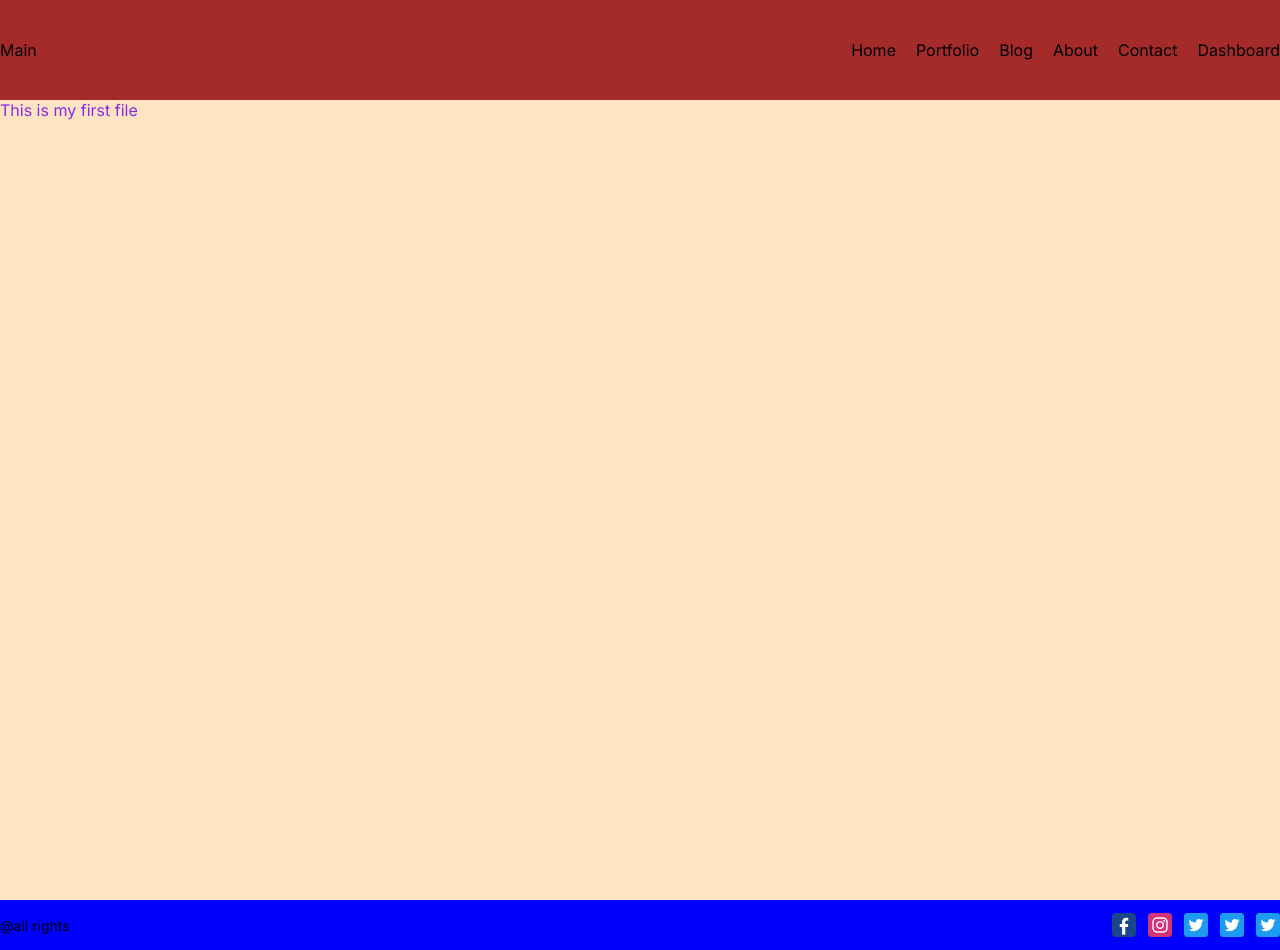
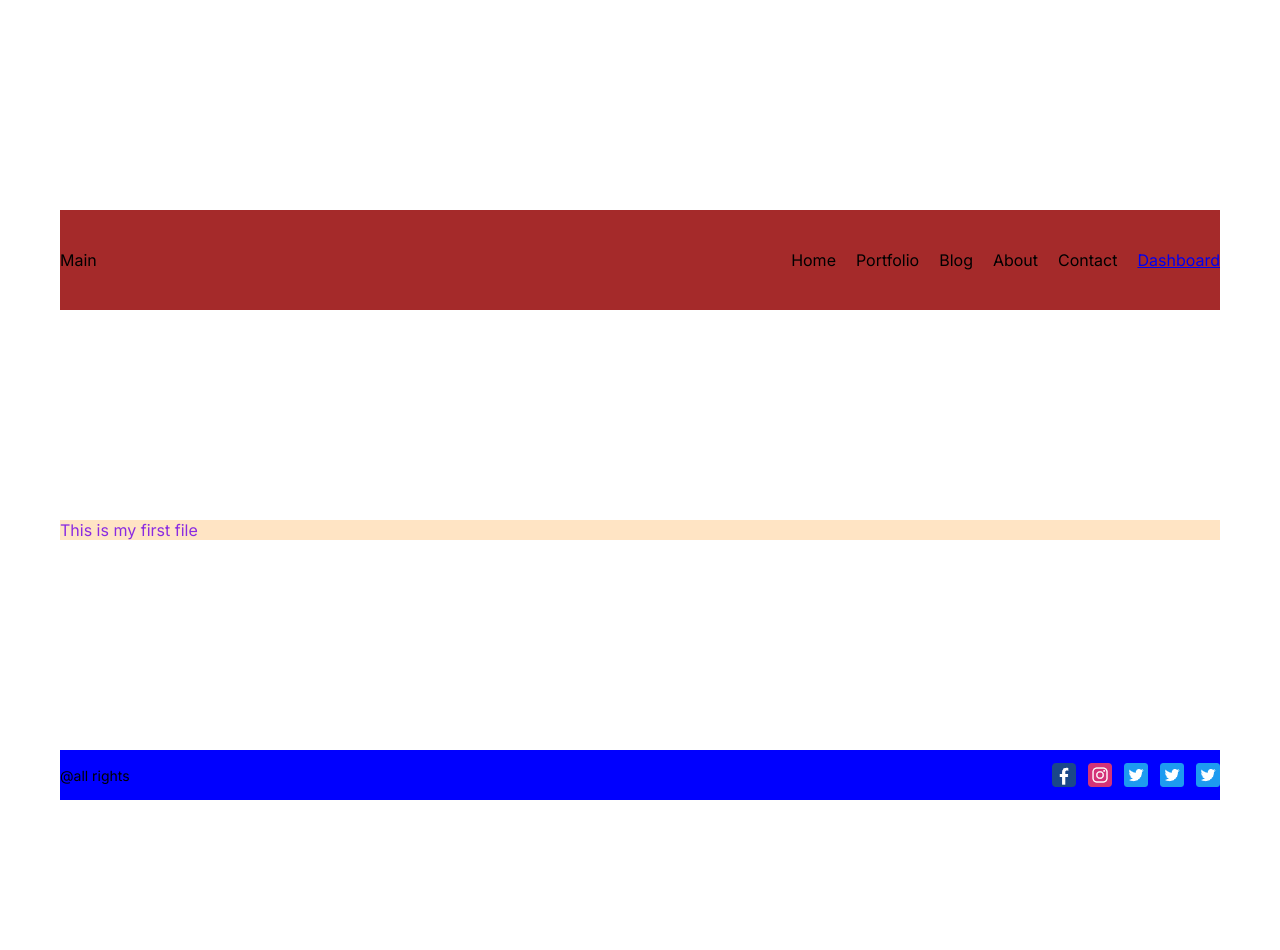
Before and after one commit to Gabodze/node-app, a Next.js app: page / in a window 1280 px wide. After the commit the page ends 800 px from the top, so only its background shows below. Built offline with nearby package versions, Linux system fonts and the light colour scheme.

Commit message:
second commit

```diff
--- a/src/app/components/footer/Footer.jsx
+++ b/src/app/components/footer/Footer.jsx
@@ -19,6 +19,11 @@ function Footer(){
             height={24}
             alt="Fb"
             />
+            {/* <img src="/3.png" className={styles.icon}
+            width={24}
+            height={24}
+            alt="Fb"
+            /> */}
             <img src="/3.png" className={styles.icon}
             width={24}
             height={24}
@@ -29,6 +34,7 @@ function Footer(){
             height={24}
             alt="Fb"
             />
+
             <img src="/3.png" className={styles.icon}
             width={24}
             height={24}
--- a/src/app/components/navbar/Navbar.jsx
+++ b/src/app/components/navbar/Navbar.jsx
@@ -1,5 +1,6 @@
 import React from "react";
 import styles from './Navbar.module.css'
+import Link from "next/link"
 
 
 function Navbar() {
@@ -27,6 +28,7 @@ function Navbar() {
     {
       id: 6,
       title: "Dashboard",
+      url: '/Dashboard'
     },
   ];
 
@@ -35,7 +37,7 @@ function Navbar() {
       <div>Main</div>
       <div className={styles.links}>
         {links.map((link) => (
-          <div>{link.title}</div>
+          <Link href={link.url}>{link.title}</Link>
         ))}
       </div>
     </div>
--- a/src/app/globals.css
+++ b/src/app/globals.css
@@ -15,3 +15,13 @@ p{
   font-size: 2em;
   color: red;
 }
+
+.container{
+  max-width: 1366px;
+  min-height: 100vh;
+  margin: 0 auto;
+  padding: 0 60px;
+  display: flex;
+  flex-direction: column;
+  justify-content: space-between;
+}
--- a/src/app/layout.js
+++ b/src/app/layout.js
@@ -14,13 +14,14 @@ export default function RootLayout({ children }) {
   return (
     <html lang="en">
       <body className={inter.className}>
-      <Navbar/>
-        {children}
+        <div className='container' >
+          <a href='https://www.bing.com/images/search?view=detailV2&ccid=jd1GBgxv&id=B5959900FDC671605CE6DF51B3CC9BADECDA760F&thid=OIP.jd1GBgxvrAe0BrJnn569mQHaF7&mediaurl=https%3A%2F%2Fth.bing.com%2Fth%2Fid%2FR.8ddd46060c6fac07b406b2679f9ebd99%3Frik%3DD3ba7K2bzLNR3w%26riu%3Dhttp%253a%252f%252fwallpapercave.com%252fwp%252fDkOxtdL.jpg%26ehk%3DhbR3RU%252bp9%252b3bDXp28G63c3fqiO0uXA5Uc%252f8W56DqKUM%253d%26risl%3D%26pid%3DImgRaw%26r%3D0&exph=1024&expw=1280&q=snow&simid=607999805837871938&form=IRPRST&ck=A8C954977551A456D56504F34C475D96&selectedindex=4&ajaxhist=0&ajaxserp=0&vt=0&sim=11'></a>
+          <Navbar/>
+          {children}
+          <Footer/>
+        </div>
 
-        <Footer/>
-
-
-        </body>
+      </body>
     </html>
   );
 }
--- a/src/app/page.module.css
+++ b/src/app/page.module.css
@@ -1,6 +1,5 @@
 .main{
   display: flex;
-  height: 100vh;
   background-color: bisque;
 }
 
```
Also changed, not shown: src/app/portfolio/page.jsx (added, +10 -0 lines).
